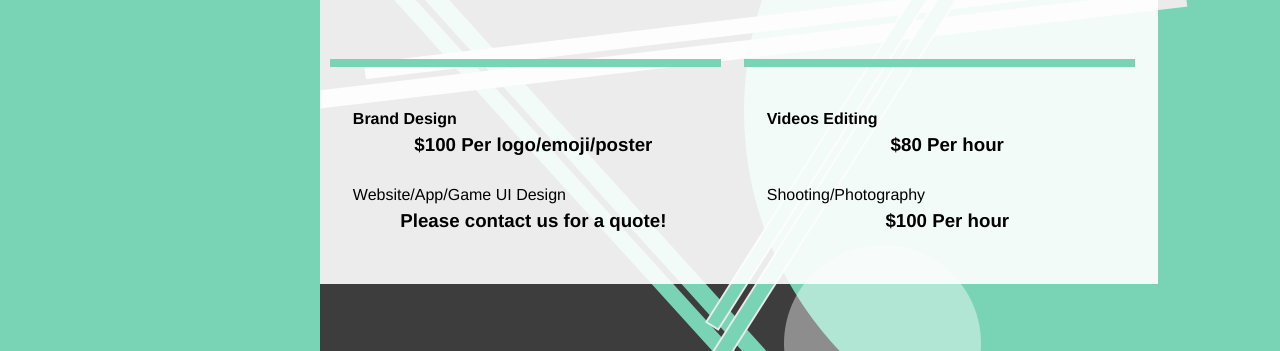
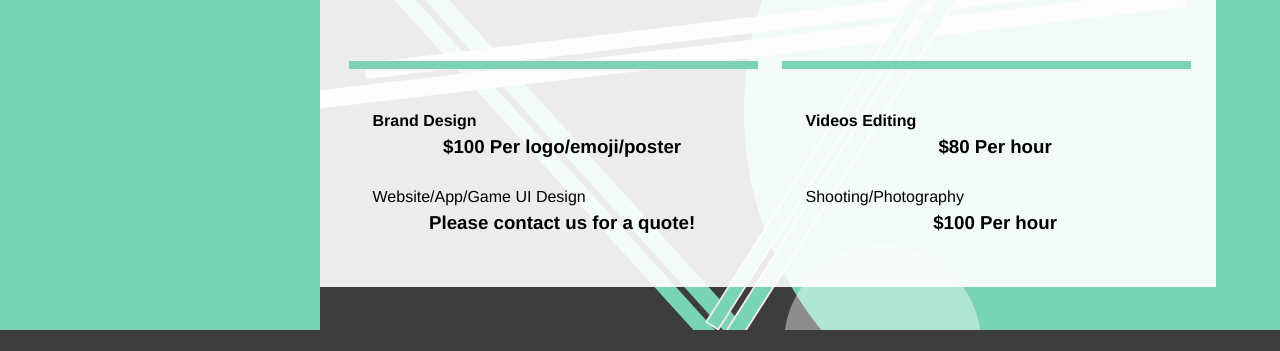
Before and after one commit to chasingdonis/buildaset-final, a plain HTML site: page public/pricing.html in a window 1280 px wide. Shown: the part 559-910 px from the top of the page. After the commit the page ends 889 px from the top, so only its background shows below. Drawn offline with Linux system fonts and the light colour scheme.

Commit message:
FINAL DOCUMENTATION

```diff
--- a/dev/sass/_desktop.scss
+++ b/dev/sass/_desktop.scss
@@ -166,10 +166,9 @@ h2 {padding: 5%;}
 
 .main-container {
   background-color: rgba(255,255,255, 0.9);
-  margin: 0 3% 3% 20.5%;
-  position: absolute;
-  z-index: -9;
-  padding-left: 5%;
+  margin: 0 3% 3% 25%;
+  position: relative;
+  padding-left: 2%;
   width: 70%;
   overflow:hidden;
 }
--- a/dev/sass/_mobile.scss
+++ b/dev/sass/_mobile.scss
@@ -55,6 +55,7 @@ body {
 ul {
     list-style: none;
     font-size: 1.5em;
+    padding-left: 20%;
 }
 
 ul li {
--- a/dev/sass/_tablet.scss
+++ b/dev/sass/_tablet.scss
@@ -116,6 +116,7 @@ footer a {
     font-family: 'Karla', serif;
     top: 220px;
     left: 0;
+    font-size: 1.2em;
     background-color: rgba(255,255,255, 0.9);
     width: 100%;
     padding: 3% 3% 3% 3%;
--- a/public/pricing.html
+++ b/public/pricing.html
@@ -13,7 +13,7 @@
 		<header>
 		</header>
     <div class="main_long">
-        <nav style="height: 260%;">
+        <nav>
 
      <div class="menuIcon">
     <a href="#menuExpand">Build A Set</a>
```
Also changed, not shown: public/services.html (+1 -1 lines), public/css/css.css, 1 other file.
